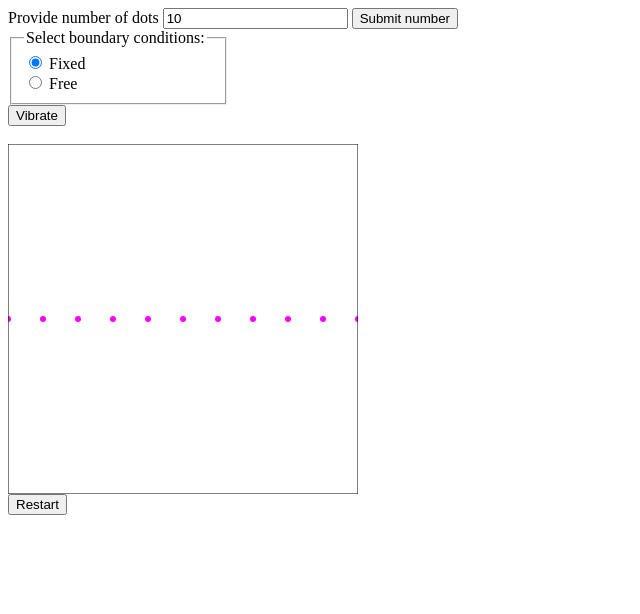
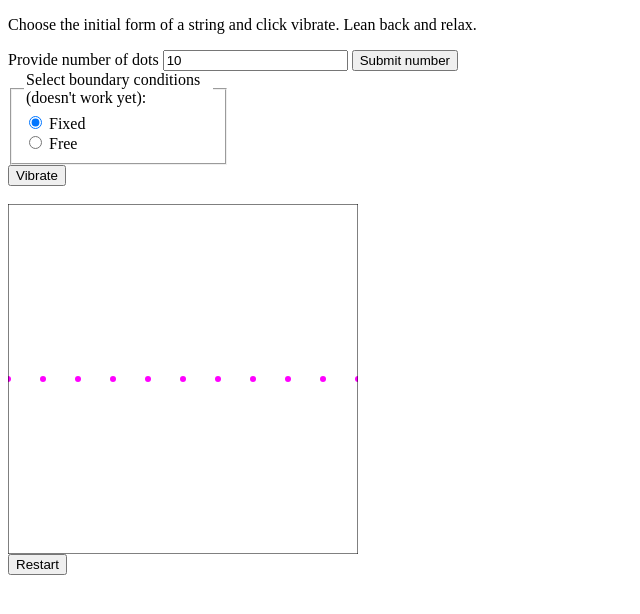
Before and after one commit to Varglun/ritm-pde, a plain HTML site: page index.html in a window 1280 px wide. Shown: the whole page, without its empty margins (0-640 px from the left). Drawn offline with Linux system fonts and the light colour scheme.

Commit message:
added some info

```diff
--- a/index.html
+++ b/index.html
@@ -9,13 +9,14 @@
     <script src="dft.js"></script>
 </head>
 <body>
+    <p>Choose the initial form of a string and click vibrate. Lean back and relax.</p>
     <label > Provide number of dots
         <input type="text" id="number_dots" value="10">
     </label>
     <button id="submit_number">Submit number</button>
 
     <fieldset style="width: 50mm;">
-        <legend>Select boundary conditions:</legend>
+        <legend>Select boundary conditions (doesn't work yet):</legend>
 
         <div>
           <input type="radio" id="fixed" name="boundary" value="fixed"
```
